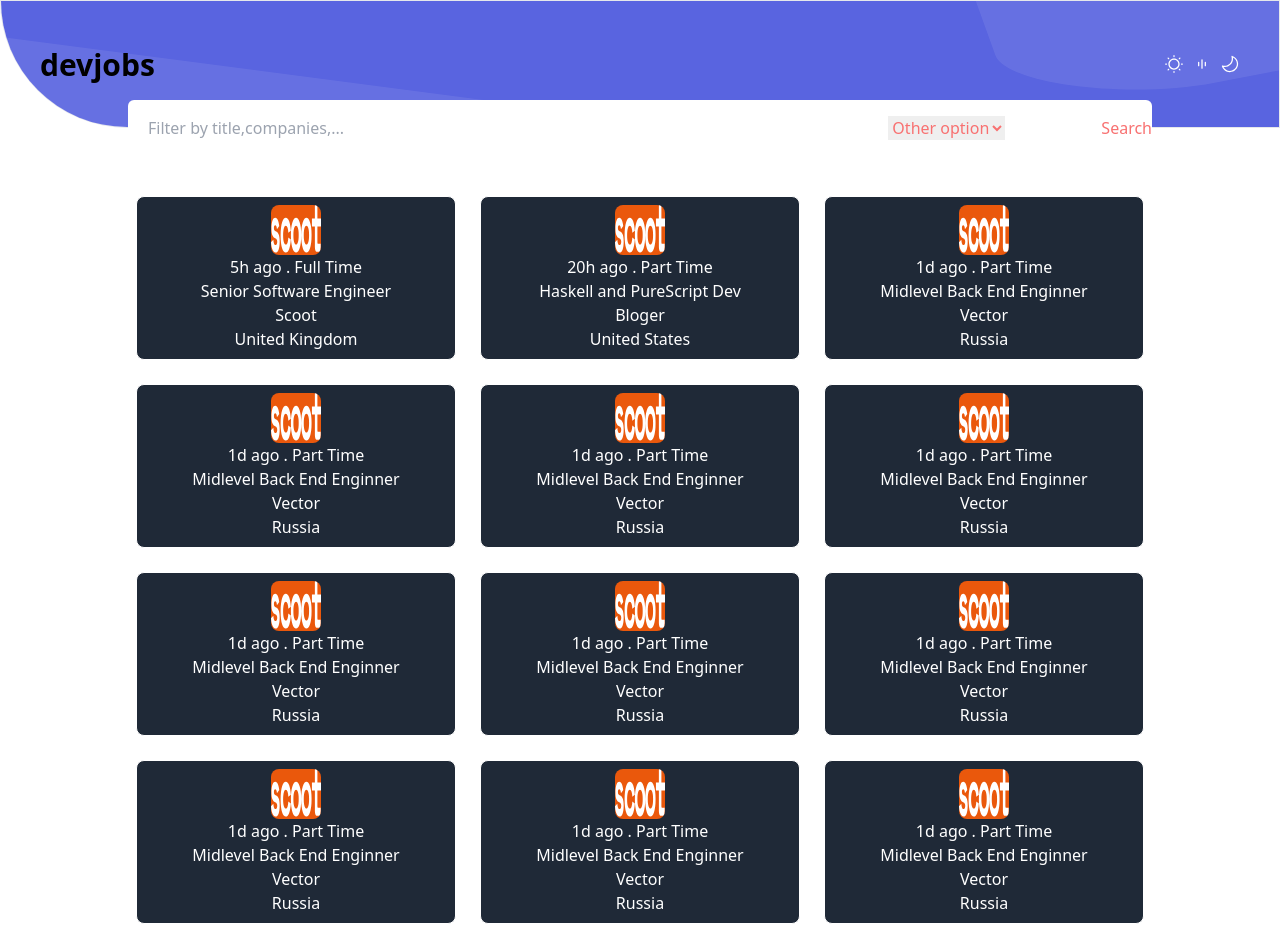
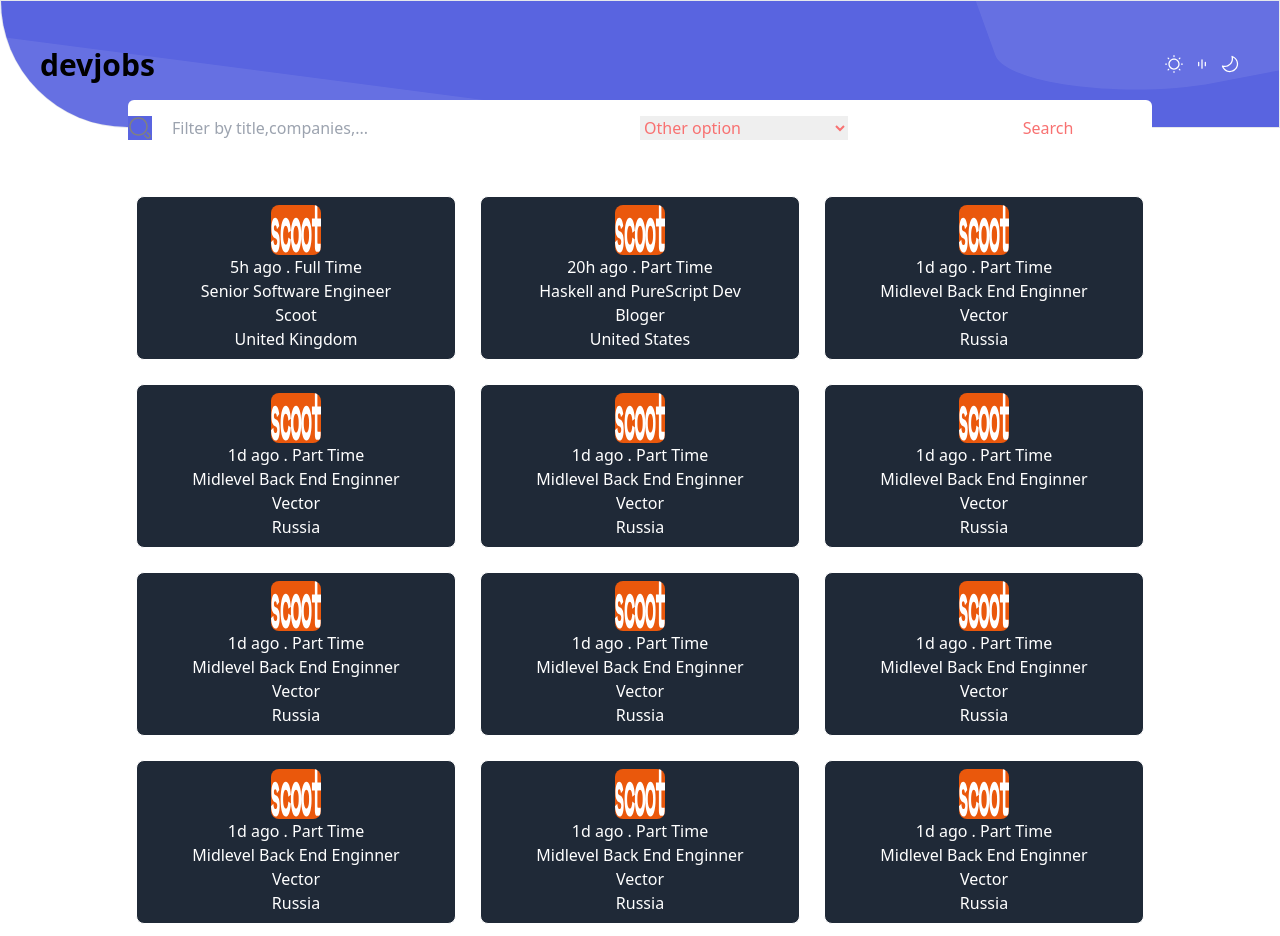
Before and after one commit to Code-Coterie-Team/dev-jobs, a React (Vite) app: page / in a window 1280 px wide. Built offline with nearby package versions, Linux system fonts and the light colour scheme.

Commit message:
add basis to responsive

```diff
--- a/src/components/Search.jsx
+++ b/src/components/Search.jsx
@@ -1,27 +1,22 @@
 import React from "react";
-
+import search from "../assets/images/searchN.svg"; // اصلاح نام فایل و پسوند
 const Search = () => {
   return (
-    <div className="flex justify-center -translate-y-1/2">
+    <div className="flex justify-center -translate-y-1/2 flex-row">
       <div className="bg-white text-red-400 flex justify-center items-center gap-24  flex-row  w-[80%] mx-[10%] h-14 rounded-md border-none	">
-        <input
-          type="text"
-          placeholder="Filter by title,companies,..."
-          className="w-full h-[100%] rounded-md m-5 border-none outline-none"
+        <div className="flex justify-between items-center basis-1/2">
+          <img src={search} alt="Menu" className="h-8 w-6" />
 
-        />
+          <input type="text" placeholder="Filter by title,companies,..."
+            className="w-full h-[100%] rounded-md m-5 border-none outline-none"/>
+        </div>
 
-<select>
-<option >Other option</option>
-  <option >Some option</option>
+        <select className="basis-1/4">
+          <option>Other option</option>
+          <option>Some option</option>
+        </select>
 
-</select>
-
-
-        <button>Search</button>
-
-
-
+        <button className="basis-1/4">Search</button>
       </div>
     </div>
   );
```
Also changed, not shown: src/assets/images/searchN.svg (renamed from src/assets/images/search 03.svg).
